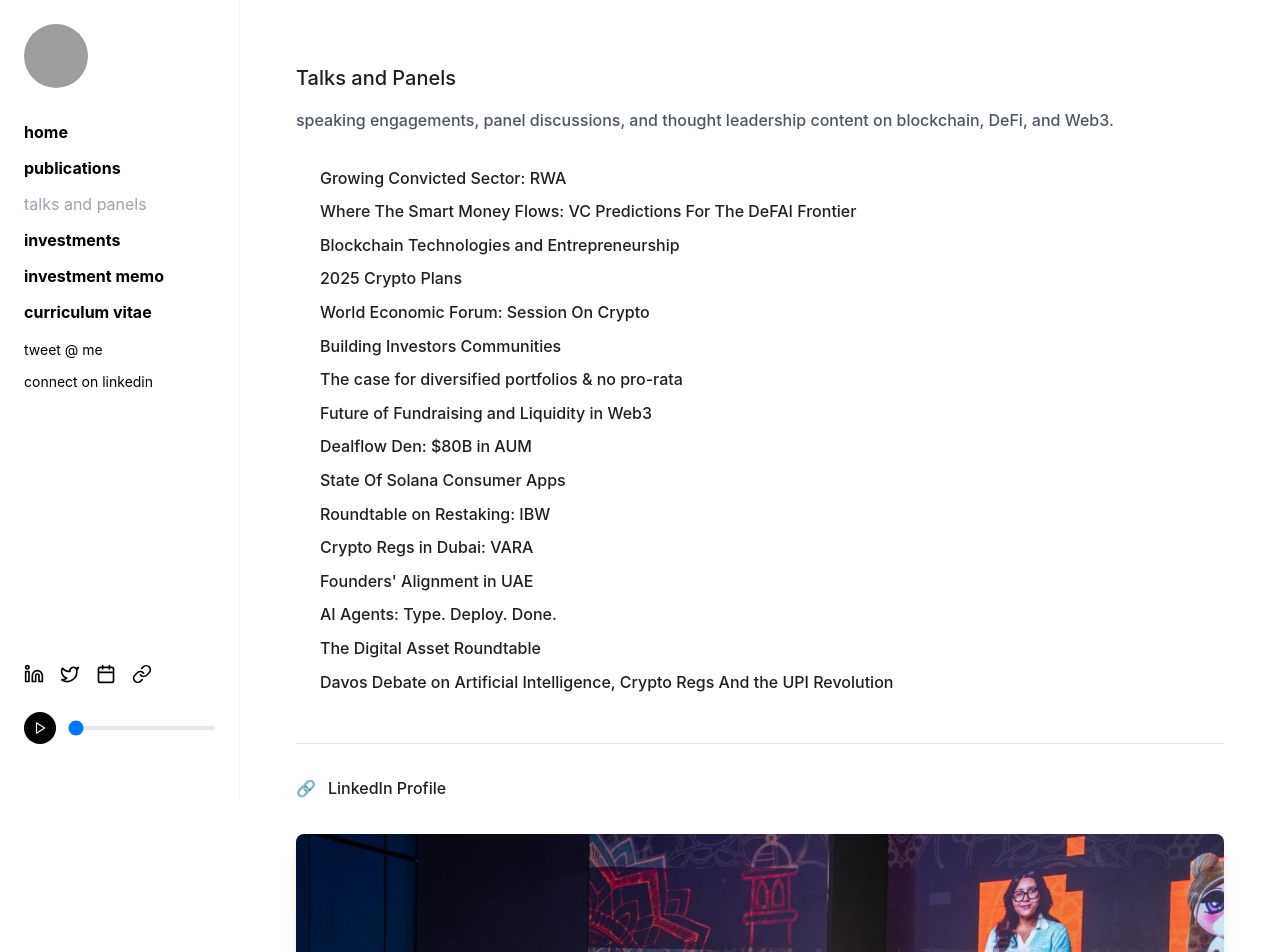
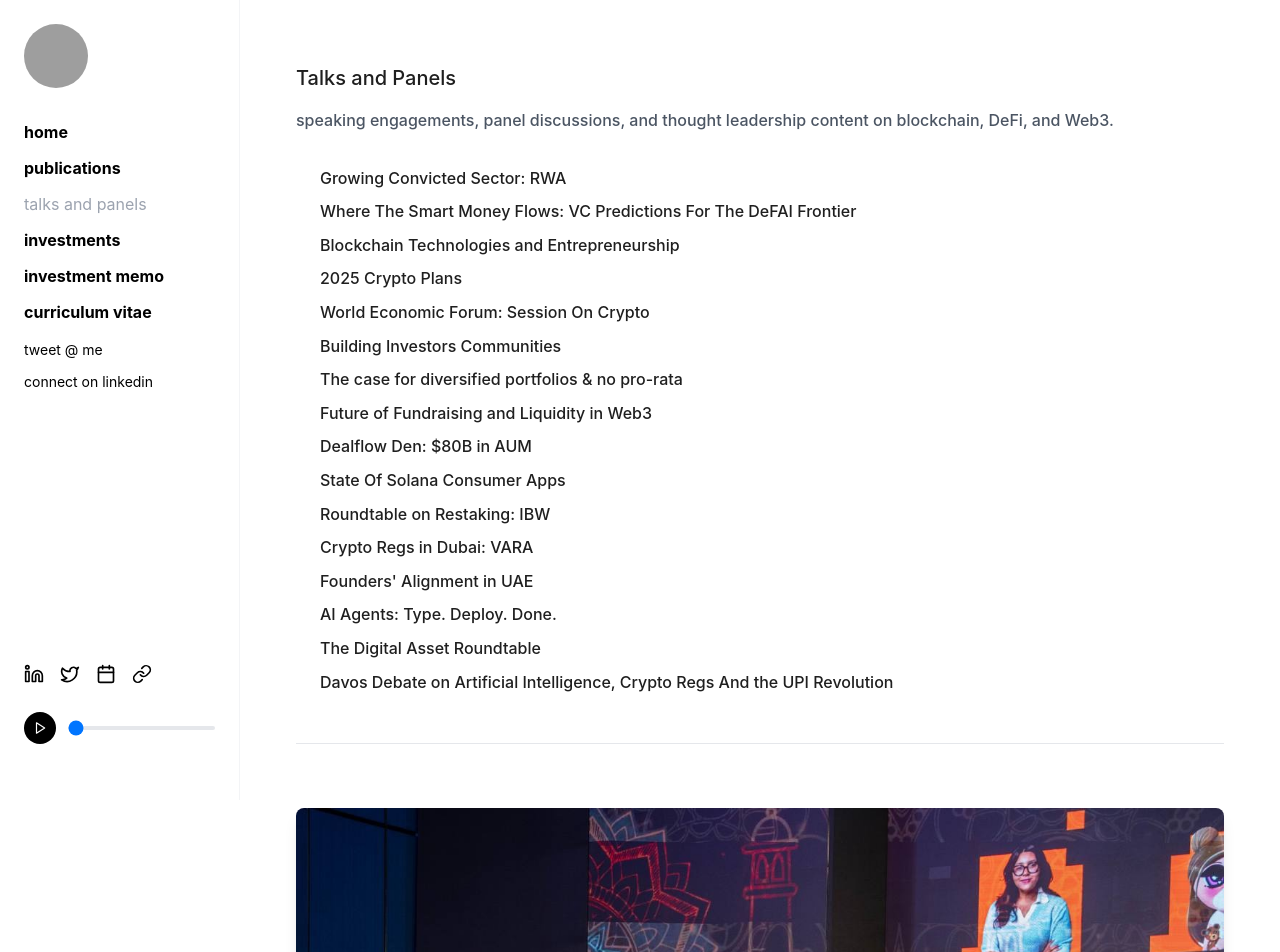
Before and after one commit to VishalPachpor/Shabbiryk.me, a Next.js app: page /talks-and-panels in a window 1280 px wide. Shown: the top 952 px of the page. Built offline with nearby package versions, Linux system fonts and the light colour scheme; grey boxes are pictures that could not be loaded; a web font is replaced by a local one.

Commit message:
Update investment memo links and UI improvements
- Updated all investment memo Google Docs URLs to new sharing links
- Removed LinkedIn profile from talks and panels page
- Added suppressHydrationWarning to fix browser extension hydration errors
- Clean up layout and improve user experience

```diff
--- a/app/investment-memo/page.tsx
+++ b/app/investment-memo/page.tsx
@@ -11,42 +11,42 @@
     {
       title: "AltLayer Investment Thesis",
       description: "Layer 3 Infrastructure",
-      url: "https://docs.google.com/document/d/1F0w9gveT8t3g-limSQpotlNOE4KeWq-AF_z6xsjGftY/edit?tab=t.jevhs8pnklg7#heading=h.xn6j1vrthi97",
+      url: "https://docs.google.com/document/d/1UJxkamfrRH7xaNY2uLA5DmM4MtnVpDfaA2L4dVoITZQ/edit?usp=sharing",
     },
     {
       title: "EtherFi Investment Analysis",
       description: "Liquid Staking Protocol",
-      url: "https://docs.google.com/document/d/1F0w9gveT8t3g-limSQpotlNOE4KeWq-AF_z6xsjGftY/edit?tab=t.3atl6if8m6a2#heading=h.xn6j1vrthi97",
+      url: "https://docs.google.com/document/d/1jzyKKJtpXw2Ctl92Nxzy9SkXRX8E3nuBuIWCnXfd214/edit?usp=sharing",
     },
     {
       title: "Fhenix Investment Memo",
       description: "Privacy Infrastructure",
-      url: "https://docs.google.com/document/d/1F0w9gveT8t3g-limSQpotlNOE4KeWq-AF_z6xsjGftY/edit?tab=t.j02kz8d5vnbk#heading=h.xn6j1vrthi97",
+      url: "https://docs.google.com/document/d/1j9sXbVfczr11cFmk2Zz5Zi_H8hZjoPx1VcLtTcqvl9I/edit?usp=sharing",
     },
     {
       title: "Glint Analytics Investment Memo",
       description: "AI-powered Analytics Platform",
-      url: "https://docs.google.com/document/d/1F0w9gveT8t3g-limSQpotlNOE4KeWq-AF_z6xsjGftY/edit?tab=t.r2vbqiruzsn4#heading=h.3jp4hi2t0g2p",
+      url: "https://docs.google.com/document/d/1a97xGkPLupLyIDz7krFydRnMDrr6DDiOUAjSnXZByzY/edit?usp=sharing",
     },
     {
       title: "Maya Protocol Investment Thesis",
       description: "Cross-chain Liquidity Protocol",
-      url: "https://docs.google.com/document/d/1F0w9gveT8t3g-limSQpotlNOE4KeWq-AF_z6xsjGftY/edit?tab=t.g2t5agkn92lr#heading=h.hg3fqkgdjfp8",
+      url: "https://docs.google.com/document/d/1W86Ookgi8CC2hS2PZQO1mAHicUUEUpha3Unf1bHkIJQ/edit?usp=sharing",
     },
     {
       title: "Modulus Investment Memo",
       description: "DeFi Infrastructure",
-      url: "https://docs.google.com/document/d/1F0w9gveT8t3g-limSQpotlNOE4KeWq-AF_z6xsjGftY/edit?tab=t.khtf2z6dbpgj#heading=h.xn6j1vrthi97",
+      url: "https://docs.google.com/document/d/1nZB2rW2nXXZTGnDgmsZXlgf6bHSUpM5bWIyZttohARo/edit?usp=sharing",
     },
     {
       title: "Puffer Research Document",
       description: "Research Paper",
-      url: "https://docs.google.com/document/d/1F0w9gveT8t3g-limSQpotlNOE4KeWq-AF_z6xsjGftY/edit?tab=t.yf7ia6499ie9#heading=h.45w4nlea2hwi",
+      url: "https://docs.google.com/document/d/1o5v9xyulgmR1_ByqMTTeXaIPPWQdApWxJBqFqEjrGcA/edit?usp=sharing",
     },
     {
       title: "SorellaLabs Investment Memo",
       description: "Web3 Infrastructure",
-      url: "https://docs.google.com/document/d/1F0w9gveT8t3g-limSQpotlNOE4KeWq-AF_z6xsjGftY/edit?tab=t.0#heading=h.xn6j1vrthi97",
+      url: "https://docs.google.com/document/d/1tUwf18bunWW4LL5Fo-LNHee4MnArmvGO_bFXOUhR6QU/edit?usp=sharing",
     },
   ];
 
--- a/app/layout.tsx
+++ b/app/layout.tsx
@@ -29,7 +29,7 @@
         />
         <link rel="icon" type="image/png" href="/ethereum.png" />
       </head>
-      <body>
+      <body suppressHydrationWarning={true}>
         <Providers>
           <div className="flex min-h-screen bg-white">
             <div className="hidden md:block">
--- a/app/page.tsx
+++ b/app/page.tsx
@@ -17,7 +17,7 @@
         {/* Hero Image with overlapping card */}
         <div className="relative w-[90%] mx-auto h-[600px] overflow-visible z-10">
           <Image
-            src="/hero.JPG"
+            src="/home1.JPG"
             alt="Landscape photo of person sitting on rocky cliff overlooking coastal town with cloudy sky"
             fill
             className="object-cover object-center"
@@ -60,7 +60,7 @@
         {/* Hero Image - full viewport height */}
         <div className="relative w-2/3 h-full ml-auto z-10">
           <Image
-            src="/hero.JPG"
+            src="/home1.JPG"
             alt="Landscape photo of person sitting on rocky cliff overlooking coastal town with cloudy sky"
             fill
             className="object-cover object-center "
--- a/app/talks-and-panels/page.tsx
+++ b/app/talks-and-panels/page.tsx
@@ -107,18 +107,6 @@
           </ul>
 
           <div className="mt-12 pt-8 border-t border-gray-200">
-            <div className="flex items-center space-x-3">
-              <span className="text-blue-600">🔗</span>
-              <a
-                href="https://www.linkedin.com/in/shabbiryk/"
-                target="_blank"
-                rel="noopener noreferrer"
-                className=" hover:text-gray-500 transition-colors duration-200"
-              >
-                LinkedIn Profile
-              </a>
-            </div>
-
             {/* Talks Image */}
             <div className="mt-8">
               <img
```
Also changed, not shown: public/home1.jpg (added).
